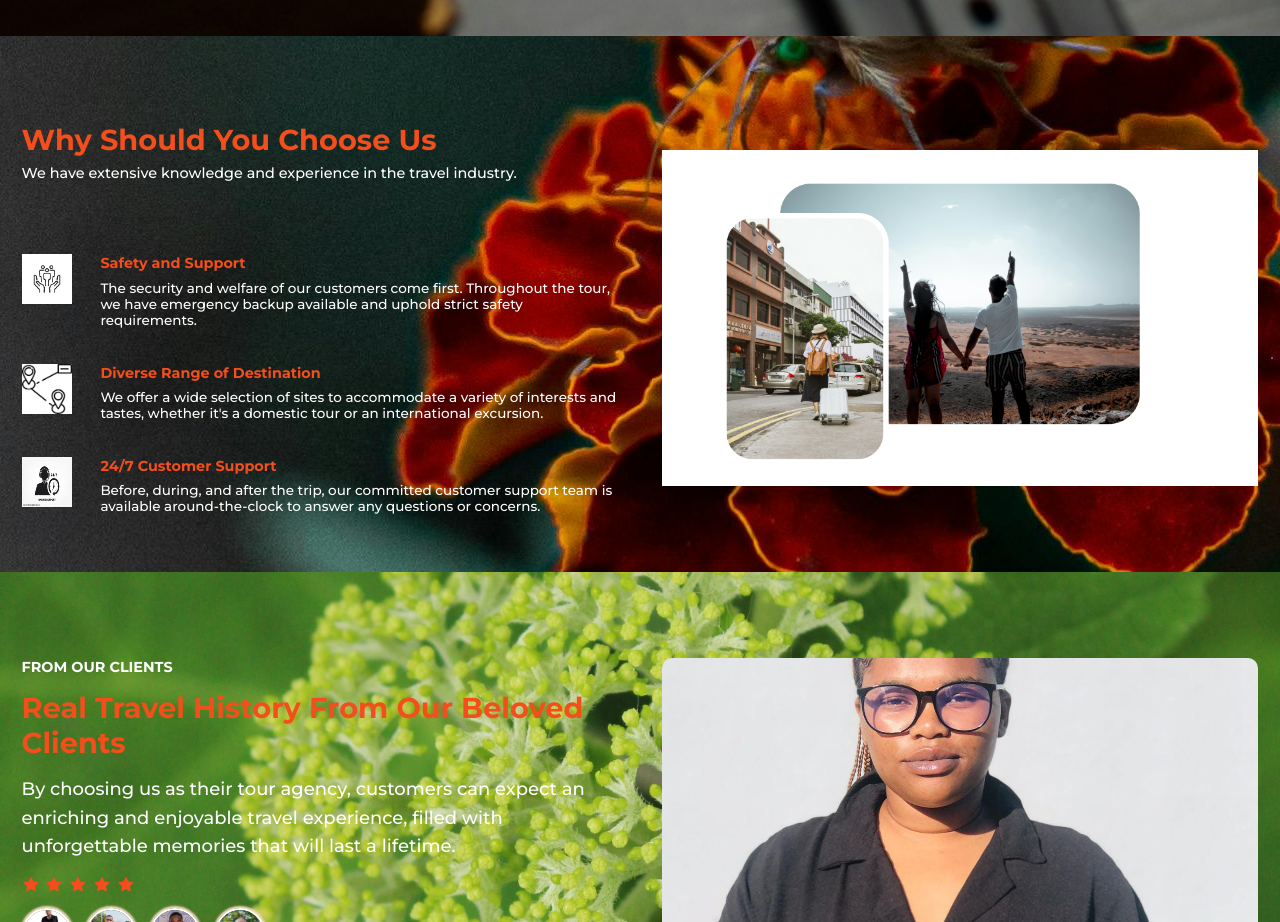
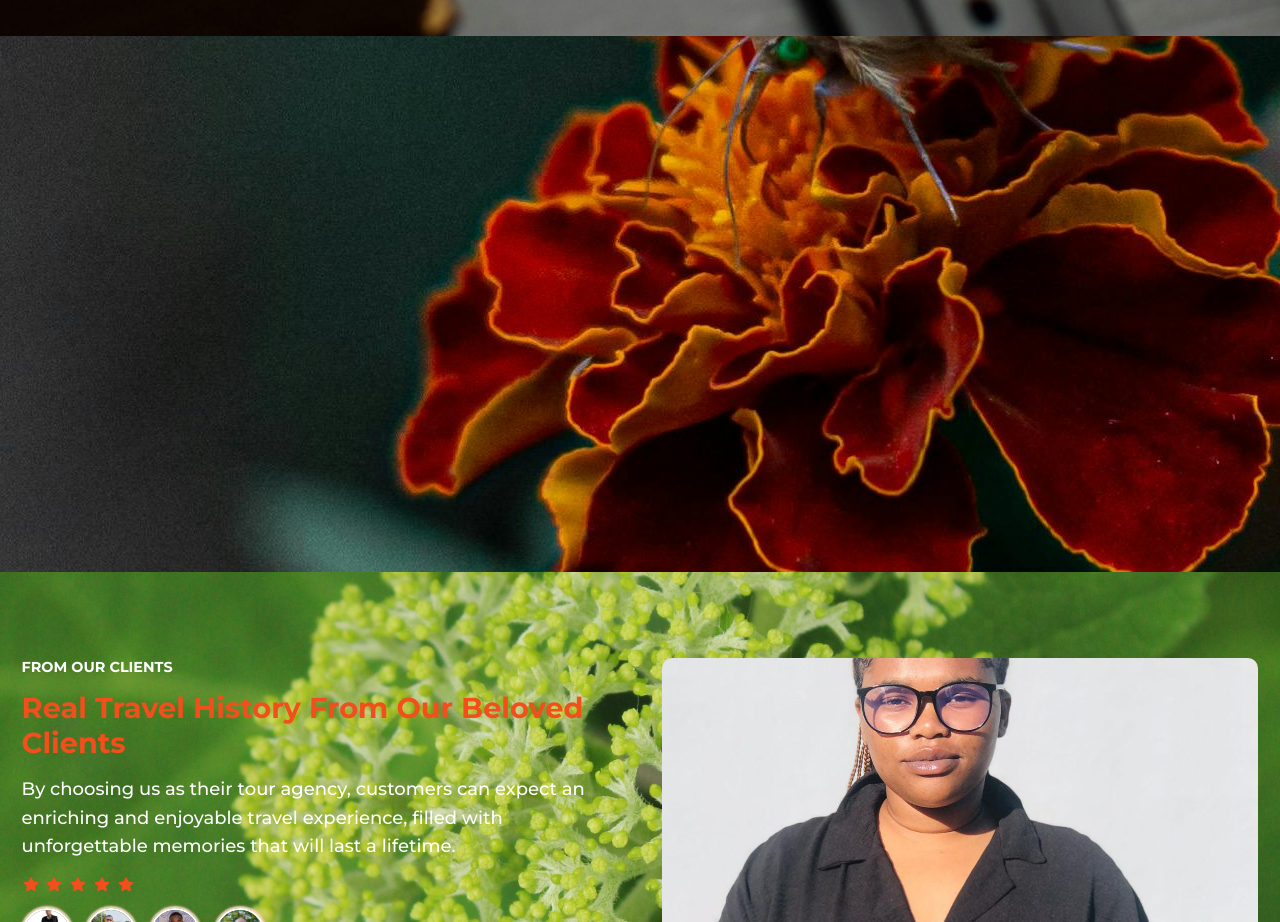
Before and after one commit to Chuma-rxt/TravelProject, a React (Vite) app: page / in a window 1280 px wide. Shown: the part 2538-3460 px from the top of the page. Built offline with nearby package versions, Linux system fonts and the light colour scheme.

Commit message:
the Portfolio

```diff
--- a/src/Components/Portfolio/Portfolio.jsx
+++ b/src/Components/Portfolio/Portfolio.jsx
@@ -1,4 +1,4 @@
-import React from 'react'
+import React, {useEffect} from 'react'
 import './Portfolio.css'
 import './Portfolio.scss';
 
@@ -7,26 +7,34 @@ import icon2 from '../../Assets/destination1.jpg'
 import icon3 from '../../Assets/7d0e6ce6ff877a4d4cbc7f2349a0a428.jpg'
 import image from '../../Assets/Untitled design.png';
 
+import Aos from 'aos'
+import 'aos/dist/aos.css'
+
 const Portfolio = () => {
+
+  useEffect(()=>{
+    Aos.init({duration: 2000})
+  },[])
+
   return (
     <div className='portfolio section container'>
       <div className='secContainer grid'>
         <div className='leftContent'>
           <div className='secHeading'>
-            <h3>Why Should You Choose Us</h3>
-            <p>
+            <h3 data-aos= 'fade-up'>Why Should You Choose Us</h3>
+            <p data-aos= 'fade-up'>
               We have extensive knowledge and experience in the travel industry.
             </p>
           </div>
 
-          <div className='grid'>
+          <div className='grid' data-aos= 'fade-up'>
             <div className='singlePortfolio flex'>
-              <div className='iconDiv'>
+              <div className='iconDiv' data-aos= 'fade-up'>
                 <img src={icon1} alt='Icon Image' />
               </div>
 
               <div className='infor'>
-                <h4>Safety and Support</h4>
+                <h4 data-aos= 'fade-up'>Safety and Support</h4>
                 <p>
                  The security and welfare of our customers come first.
                  Throughout the tour, we have emergency backup available
@@ -37,12 +45,12 @@ const Portfolio = () => {
             </div>
 
             <div className='singlePortfolio flex'>
-              <div className='iconDiv'>
+              <div className='iconDiv' data-aos= 'fade-up'>
                 <img src={icon2} alt='Icon Image' />
               </div>
 
               <div className='infor'>
-                <h4>Diverse Range of Destination</h4>
+                <h4 data-aos= 'fade-up'>Diverse Range of Destination</h4>
                 <p>
                  We offer a wide selection of sites to accommodate a
                  variety of interests and tastes, whether it's a domestic
@@ -52,12 +60,12 @@ const Portfolio = () => {
             </div>
 
             <div className='singlePortfolio flex'>
-              <div className='iconDiv'>
+              <div className='iconDiv' data-aos= 'fade-up'>
                 <img src={icon3} alt='Icon Image' />
               </div>
 
               <div className='infor'>
-                <h4>24/7 Customer Support</h4>
+                <h4 data-aos= 'fade-up'>24/7 Customer Support</h4>
                 <p>
                  Before, during, and after the trip, our committed customer
                  support team is available around-the-clock to answer any
@@ -68,7 +76,7 @@ const Portfolio = () => {
           </div>
         </div>
 
-        <div className='rightContent'>
+        <div className='rightContent' data-aos= 'fade-down'>
           <img src={image} alt='Image' />
         </div>
       </div>
```
